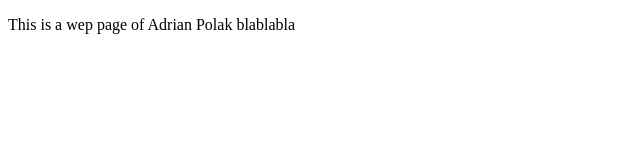
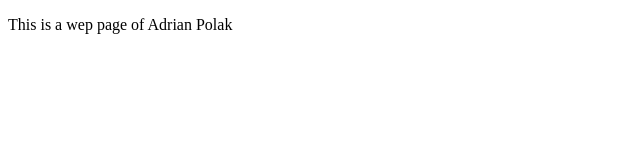
Before and after one commit to adrian-polak/adrian-polak, a plain HTML site: page index.html in a window 1280 px wide. Shown: the full height of the page, 0-640 px from the left. Drawn offline with Linux system fonts and the light colour scheme.

Commit message:
Update index.html

```diff
--- a/index.html
+++ b/index.html
@@ -4,6 +4,6 @@
     <title>Adrian Polak</title>
   </head>
   <body>
-    <p>This is a wep page of Adrian Polak blablabla</p>
+    <p>This is a wep page of Adrian Polak</p>
   </body>
 </html>
```
